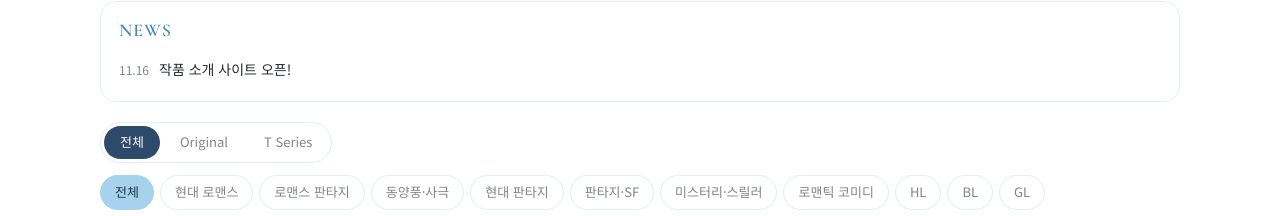
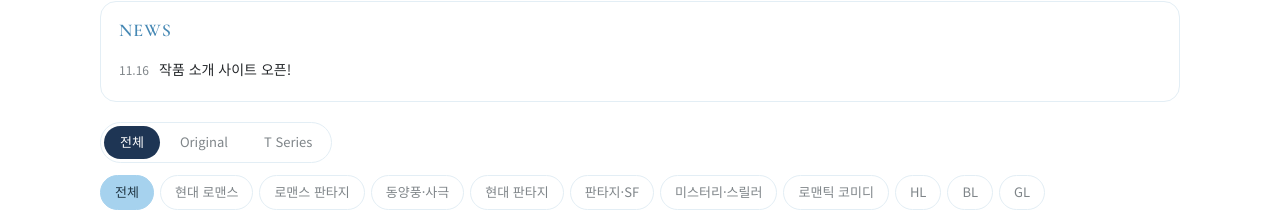
Before and after one commit to DDN923/ddini, a plain HTML site: page index.html in a window 1280 px wide. Shown: the part 337-553 px from the top of the page. Drawn offline with nearby package versions, Linux system fonts and the light colour scheme.

Commit message:
구분 탭·자세히 보기 포인트 색 더 진하게
Co-Authored-By: Claude Opus 5.5 <noreply@anthropic.com>
Claude-Session: https://claude.ai/code/session_019fxVd8nJoYRbxNGmkSM8k1

```diff
--- a/index.html
+++ b/index.html
@@ -10,11 +10,11 @@
 <style>
   :root[data-theme="ivory"]{
     --bg:#FFFFFF; --surface:#FFFFFF; --text:#26292C; --muted:#7F8589;
-    --line:#E3EEF5; --accent:#A6D2EE; --accent-ink:#4688B4; --accent-soft:#E6F3FB; --cover:#F2F8FC; --on-accent:#1E3442; --navy:#2E4A6B;
+    --line:#E3EEF5; --accent:#A6D2EE; --accent-ink:#4688B4; --accent-soft:#E6F3FB; --cover:#F2F8FC; --on-accent:#1E3442; --navy:#1E3554;
   }
   :root[data-theme="dark"]{
     --bg:#121013; --surface:#1B181C; --text:#EFE8E4; --muted:#9A8F93;
-    --line:#2E282F; --accent:#D9A3A3; --accent-soft:#2F2327; --cover:#231F24; --on-accent:#121013; --accent-ink:#D9A3A3; --navy:#D9A3A3;
+    --line:#2E282F; --accent:#D9A3A3; --accent-soft:#2F2327; --cover:#231F24; --on-accent:#121013; --accent-ink:#D9A3A3; --navy:#C47F86;
   }
   *{box-sizing:border-box;margin:0;padding:0}
   html{scroll-behavior:smooth}
```
